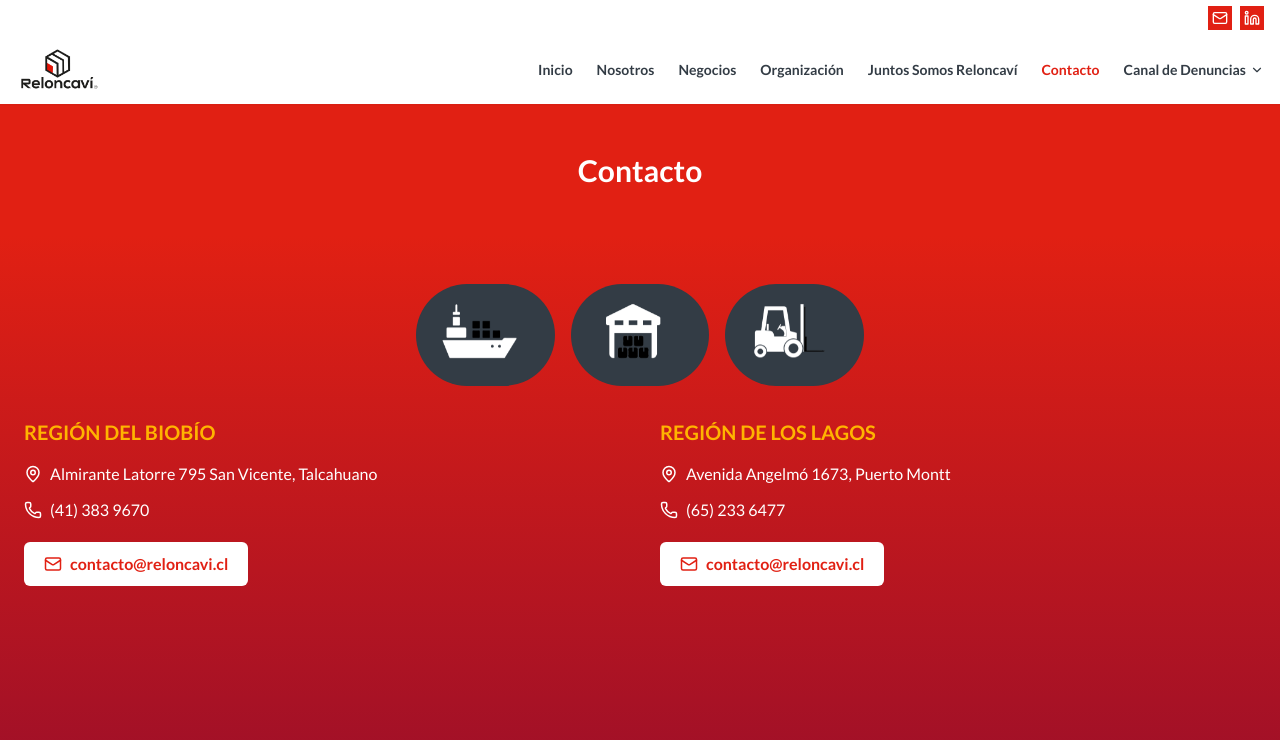
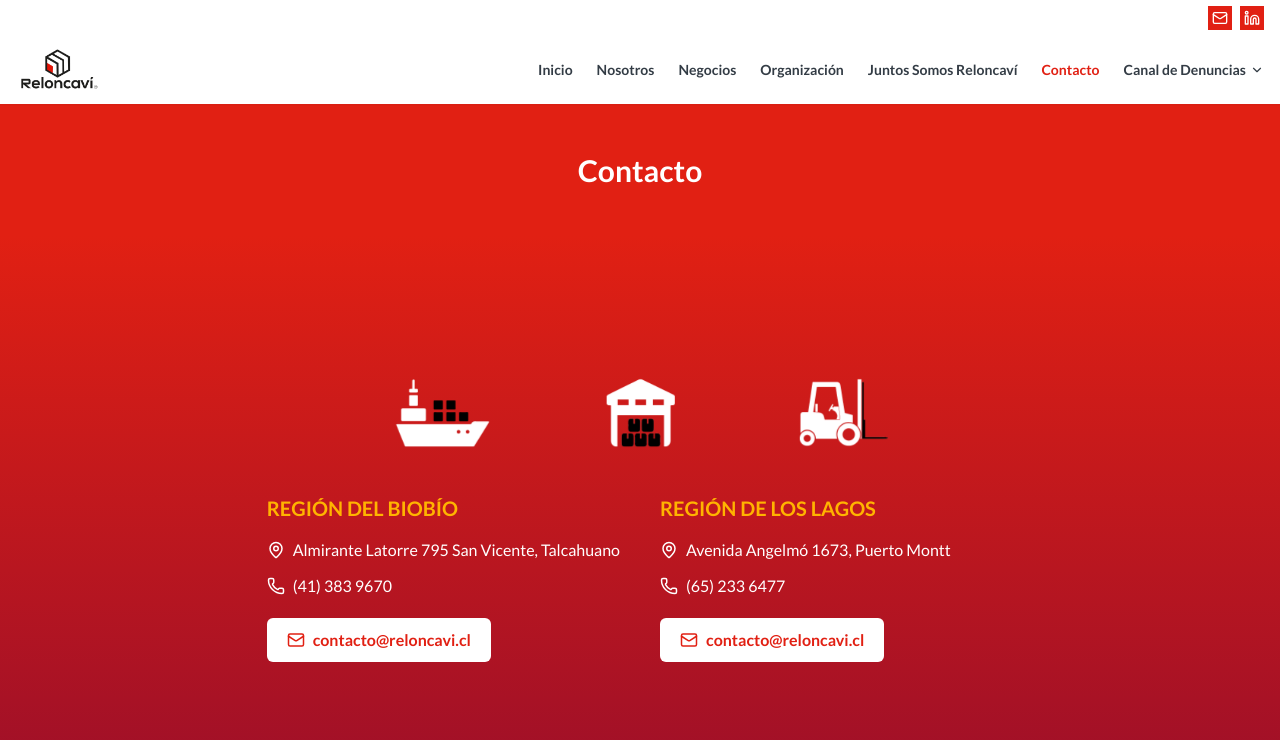
Before and after one commit to KaiseR0409/new-reloncavi-site-demo, a React (Vite) app: page /contacto in a window 1280 px wide. Shown: the top 740 px of the page. Built offline with nearby package versions, Linux system fonts and the light colour scheme.

Commit message:
style: icons in a plain row like original (no chips), regions with data below

```diff
--- a/src/pages/Contacto.jsx
+++ b/src/pages/Contacto.jsx
@@ -11,14 +11,12 @@
         <h1 className="text-3xl font-bold text-white">Contacto</h1>
       </section>
 
-      <section className="text-white py-12 px-6 bg-gradient-to-b from-lust to-[#9c0f29] flex-1">
+      <section className="text-white py-12 px-6 bg-gradient-to-b from-lust to-[#9c0f29] flex-1 flex flex-col justify-center">
         <div className="max-w-7xl mx-auto">
-          <div className="grid grid-cols-3 gap-4 mb-8 max-w-md mx-auto">
+          <div className="grid grid-cols-3 gap-6 mb-10 max-w-xl mx-auto">
             {ICONS.map((i, idx) => (
-            <div key={i} className="bg-outer-space rounded-full p-4">
-              <StampedIcon key={i} src={i} alt="Icono" delay={idx * 180} className="mx-auto h-16" />
-            </div>
-          ))}
+              <StampedIcon key={i} src={i} alt="Icono" delay={idx * 180} className="w-full h-20 object-contain" />
+            ))}
           </div>
           <div className="grid gap-10 md:grid-cols-2">
             {CONTACT.map((c) => (
```
